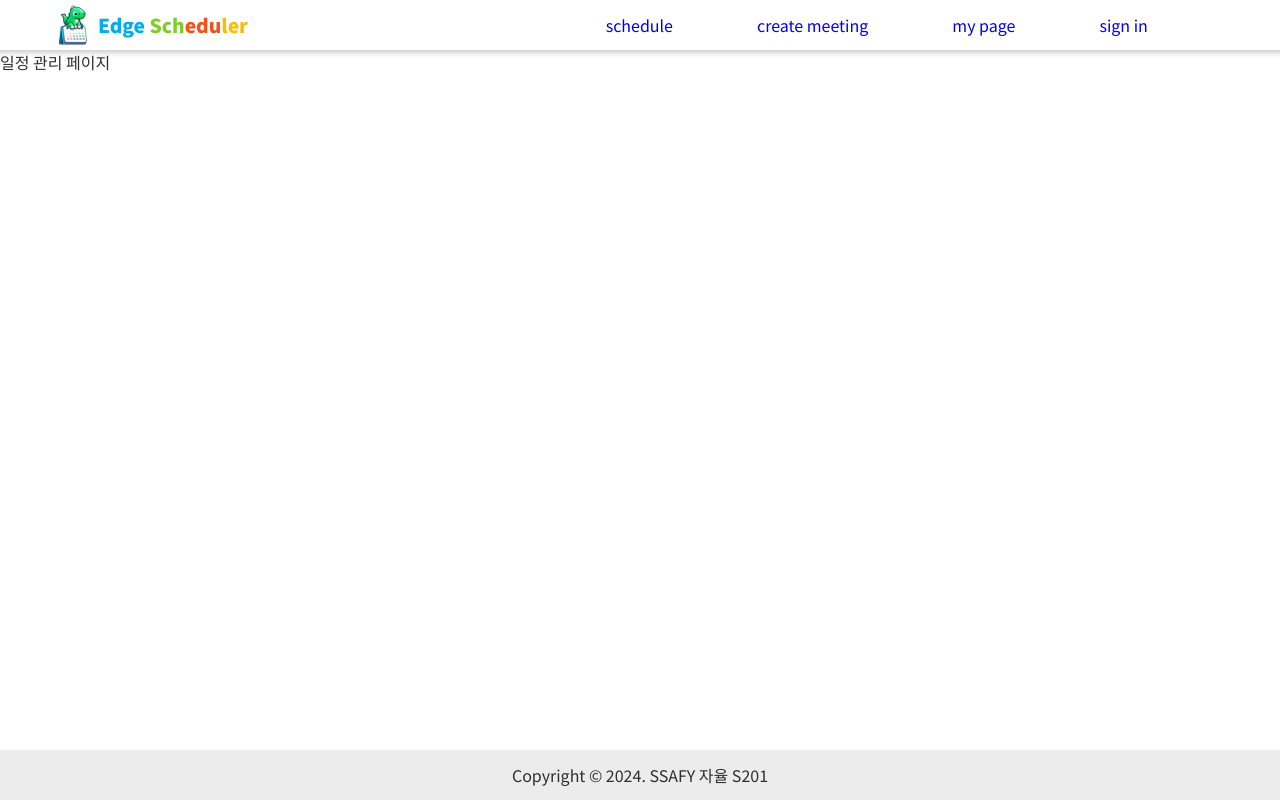
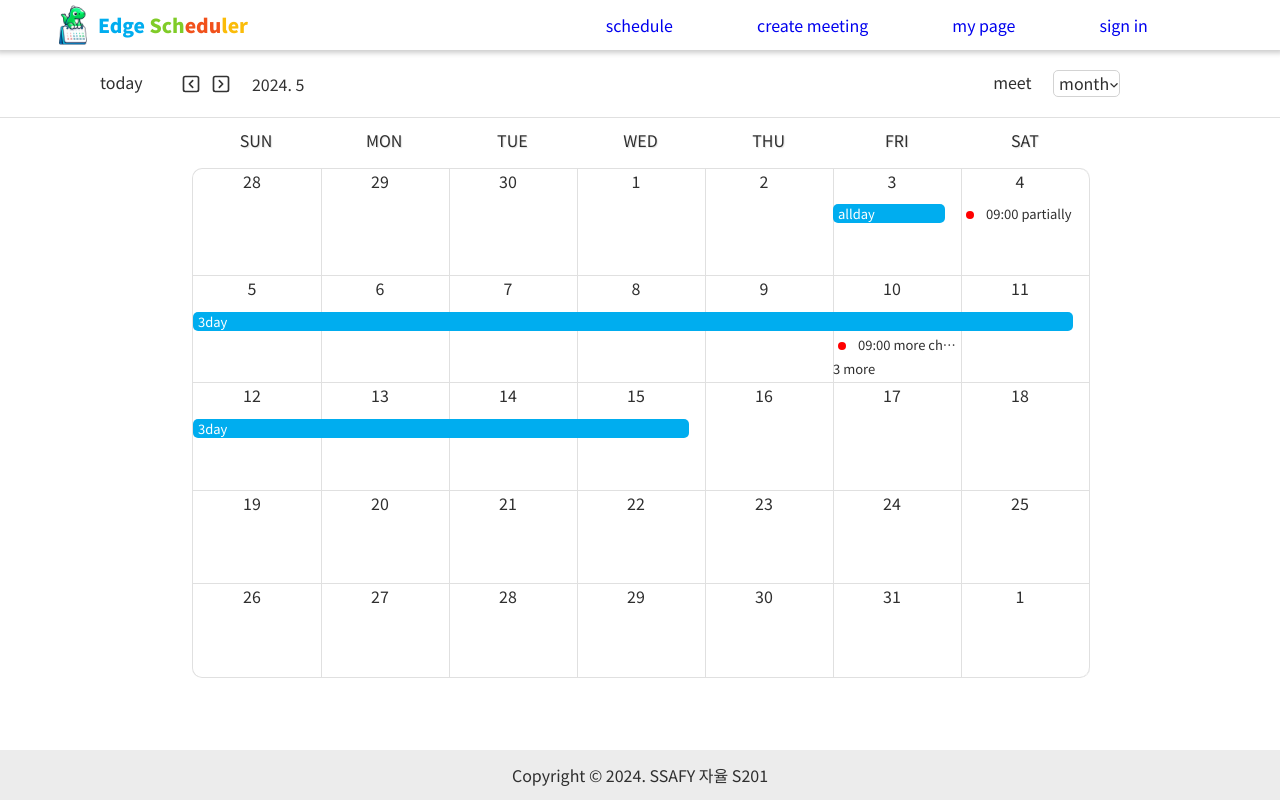
Before and after one commit to EdgeScheduler-SSAFY/Frontend, a Next.js app: page /schedule in a window 1280 px wide. Built offline with nearby package versions, Linux system fonts and the light colour scheme.

Commit message:
✨Feat :  schedule page
Change-Id: Ida74692141018dd937edaf857638e7d4d84a2a1a

```diff
--- a/src/app/schedule/page.tsx
+++ b/src/app/schedule/page.tsx
@@ -1,11 +1,110 @@
 "use client";
 import styled from "styled-components";
+import { type dayT } from "@/features/schedule/model/types";
+import { DayForMonth } from "@/features/schedule/index";
+import { CalendarHeader, MonthViewCalendar, WeekViewCalendar } from "@/widgets/schedule/index";
+import { useState } from "react";
 
-export default function Schedule() {
-  return <MainLayout>일정 관리 페이지</MainLayout>;
+const dummy: any = {
+  date: new Date(),
+  scheduleList: [
+    {
+      scheduleId: 1,
+      organizerId: 1,
+      name: "allday",
+      type: "WORKING",
+      color: 1,
+      startDatetime: new Date("2024-05-03T00:00:00"),
+      endDatetime: new Date("2024-05-03T23:00:00"),
+      isPublic: true,
+    },
+    {
+      scheduleId: 1,
+      organizerId: 1,
+      name: "partially",
+      type: "WORKING",
+      color: 1,
+      startDatetime: new Date("2024-05-04T09:00:00"),
+      endDatetime: new Date("2024-05-04T12:00:00"),
+      isPublic: true,
+    },
+    {
+      scheduleId: 1,
+      organizerId: 1,
+      name: "3day",
+      type: "WORKING",
+      color: 1,
+      startDatetime: new Date("2024-05-05T09:00:00"),
+      endDatetime: new Date("2024-05-15T14:00:00"),
+      isPublic: true,
+    },
+    {
+      scheduleId: 1,
+      organizerId: 1,
+      name: "more checkkkkkkkkkkkkkkkkkkk",
+      type: "WORKING",
+      color: 1,
+      startDatetime: new Date("2024-05-10T09:00:00"),
+      endDatetime: new Date("2024-05-10T12:00:00"),
+      isPublic: true,
+    },
+    {
+      scheduleId: 1,
+      organizerId: 1,
+      name: "more check",
+      type: "WORKING",
+      color: 1,
+      startDatetime: new Date("2024-05-10T09:00:00"),
+      endDatetime: new Date("2024-05-10T12:00:00"),
+      isPublic: true,
+    },
+    {
+      scheduleId: 1,
+      organizerId: 1,
+      name: "more check all day",
+      type: "WORKING",
+      color: 1,
+      startDatetime: new Date("2024-05-10T00:00:00"),
+      endDatetime: new Date("2024-05-10T23:59:59"),
+      isPublic: true,
+    },
+    {
+      scheduleId: 1,
+      organizerId: 1,
+      name: "more check",
+      type: "WORKING",
+      color: 1,
+      startDatetime: new Date("2024-05-10T09:00:00"),
+      endDatetime: new Date("2024-05-10T12:00:00"),
+      isPublic: true,
+    },
+  ],
+};
+export default function Schedule({ scheduleList = dummy.scheduleList }) {
+  const [view, setView] = useState("month");
+  const [selectedDate, setSelectedDate] = useState(new Date());
+  return (
+    <MainLayout>
+      <CalendarHeader
+        selectDate={setSelectedDate}
+        changeDate={setSelectedDate}
+        selectedDate={selectedDate}
+        view={view}
+        changeView={setView}
+      ></CalendarHeader>
+      {view === "month" && (
+        <MonthViewCalendar
+          scheduleList={scheduleList}
+          selectedDate={selectedDate}
+        ></MonthViewCalendar>
+      )}
+      {view === "week" && <WeekViewCalendar selectedDate={selectedDate}></WeekViewCalendar>}
+    </MainLayout>
+  );
 }
 
 const MainLayout = styled.div`
-  width: 100%;
+  width: 100;
+  height: calc(100% - 50px);
   min-height: calc(100% - 50px);
 `;
```
